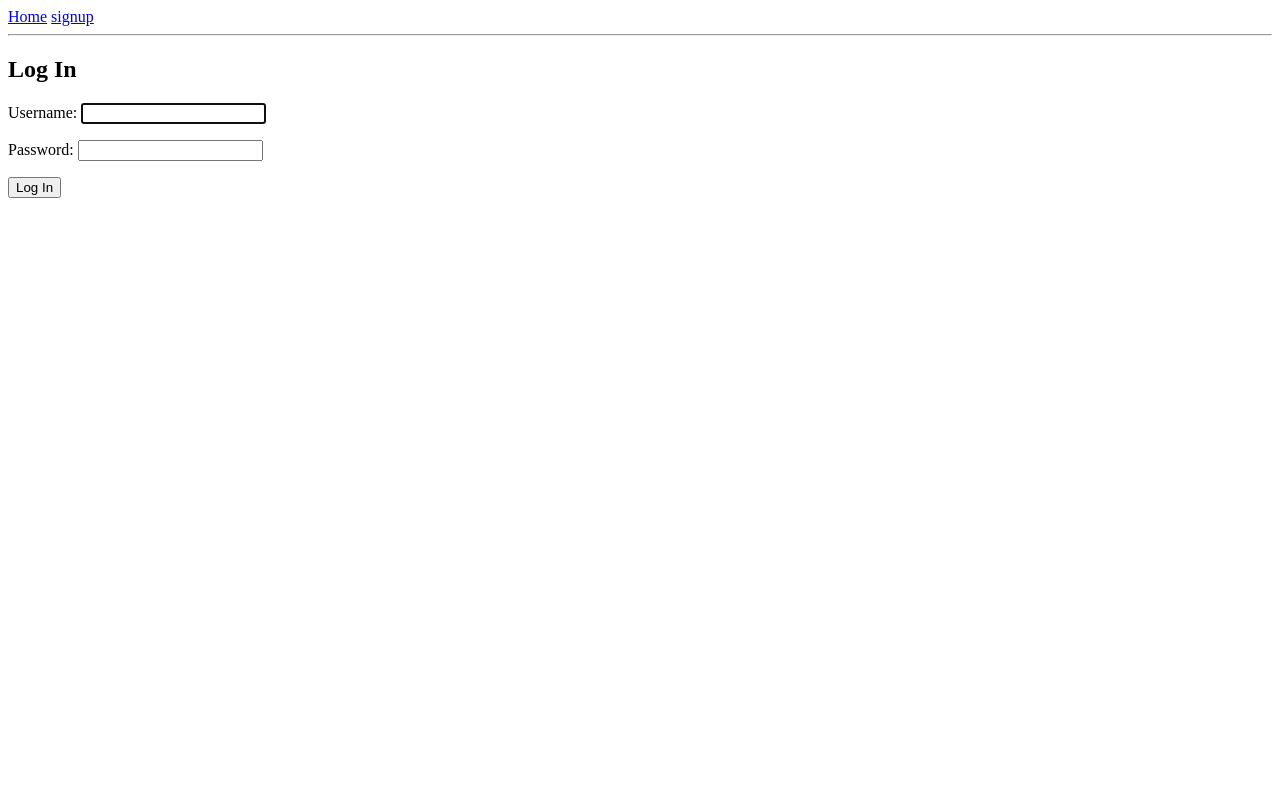
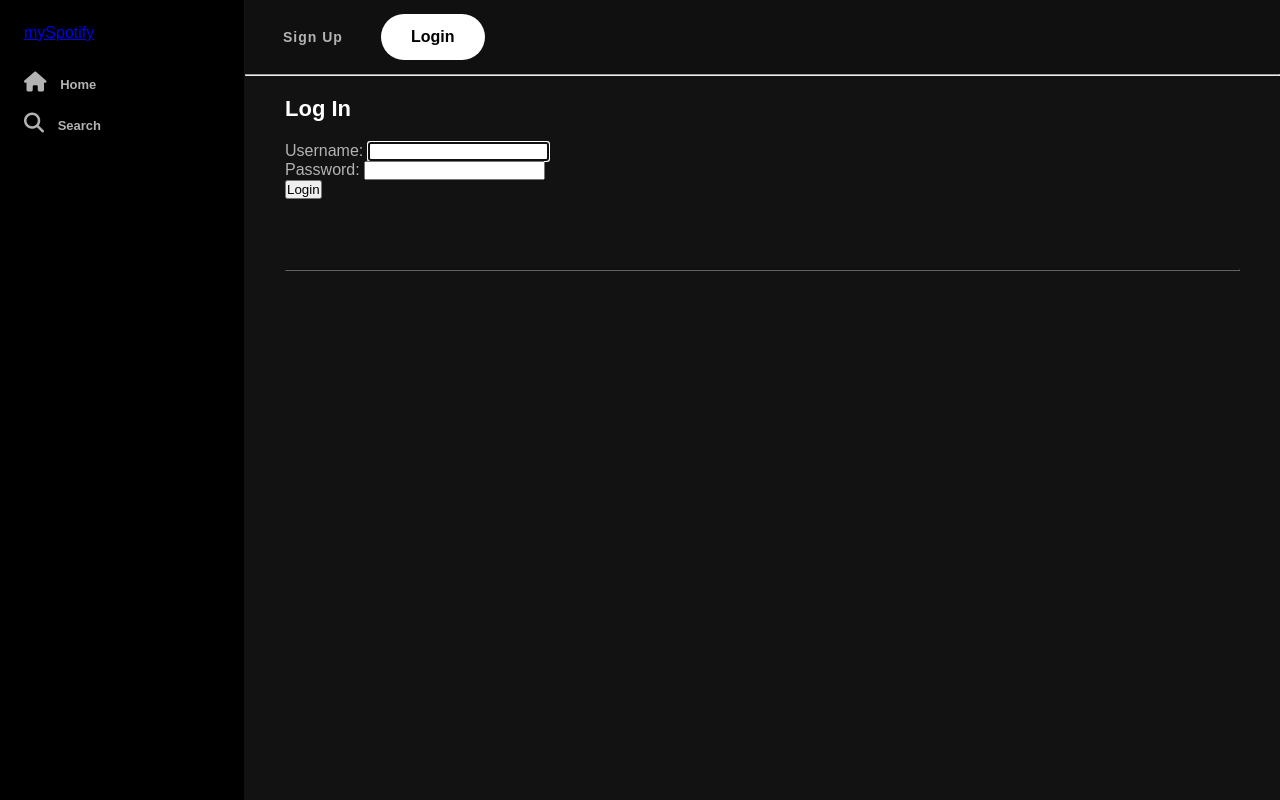
Before and after one commit to kevincornish/mySpotify, a Django app: a page that uses templates/base.html in a window 1280 px wide. Run offline with Django 4.2, Linux system fonts and the light colour scheme; some libraries are stand-ins or nearby versions.

Commit message:
basic css

```diff
--- /dev/null
+++ b/static/css/style.css
@@ -0,0 +1,138 @@
+* {
+  padding: 0;
+  margin: 0;
+}
+body {
+  background-color: #121212;
+  font-family: "Montserrat", sans-serif;
+}
+
+.sidebar {
+  position: fixed;
+  left: 0;
+  top: 0;
+  bottom: 0;
+  width: 196px;
+  background-color: #000000;
+  padding: 24px;
+}
+.sidebar .navigation ul {
+  list-style: none;
+  margin-top: 20px;
+}
+.sidebar .navigation ul li {
+  padding: 10px 0px;
+}
+.sidebar .navigation ul li a {
+  color: #b3b3b3;
+  text-decoration: none;
+  font-weight: bold;
+  font-size: 13px;
+}
+.sidebar .navigation ul li a:hover,
+.sidebar .navigation ul li a:active,
+.sidebar .navigation ul li a:focus {
+  color: #ffffff;
+}
+.sidebar .navigation ul li a:hover .fa,
+.sidebar .navigation ul li a:active .fa,
+.sidebar .navigation ul li a:focus .fa {
+  color: #b3b3b3;
+}
+.sidebar .navigation ul li .fa {
+  font-size: 20px;
+  margin-right: 10px;
+}
+.sidebar .navigation ul li a:hover .fa:hover,
+.sidebar .navigation ul li a:hover .fa:active,
+.sidebar .navigation ul li a:hover .fa:focus {
+  color: #ffffff;
+}
+
+.main-container {
+  margin-left: 245px;
+  margin-bottom: 100px;
+}
+
+.topbar {
+  display: flex;
+  justify-content: space-between;
+  background-color: #101010;
+  padding: 14px 30px;
+}
+.topbar .prev-next-buttons button {
+  color: #7a7a7a;
+  cursor: not-allowed;
+  width: 34px;
+  height: 34px;
+  border-radius: 100%;
+  font-size: 18px;
+  border: 0px;
+  background-color: #090909;
+  margin-right: 10px;
+}
+.topbar .navbar {
+  display: flex;
+  align-items: center;
+}
+.topbar .navbar ul {
+  list-style: none;
+}
+.topbar .navbar ul li {
+  display: inline-block;
+  margin: 0px 8px;
+  width: 70px;
+}
+.topbar .navbar ul li a {
+  color: #b3b3b3;
+  text-decoration: none;
+  font-weight: bold;
+  font-size: 14px;
+  letter-spacing: 1px;
+}
+.topbar .navbar ul li a:hover,
+.topbar .navbar ul li a:active,
+.topbar .navbar ul li a:focus {
+  color: #ffffff;
+  font-size: 15px;
+}
+.topbar .navbar ul li.divider {
+  color: #ffffff;
+  font-size: 26px;
+  margin: 0px 20px;
+  width: auto;
+}
+.topbar .navbar button {
+  background-color: #ffffff;
+  color: #000000;
+  font-size: 16px;
+  font-weight: bold;
+  padding: 14px 30px;
+  border: 0px;
+  border-radius: 40px;
+  cursor: pointer;
+  margin-left: 20px;
+}
+.topbar .navbar button:hover,
+.topbar .navbar button:active,
+.topbar .navbar button:focus {
+  background-color: #f2f2f2;
+}
+.main-content {
+  padding: 20px 40px;
+}
+.main-content h2 {
+  color: #ffffff;
+  font-size: 22px;
+  margin-bottom: 20px;
+}
+.main-content hr {
+  margin: 70px 0px 0px;
+  border-color: #636363;
+}
+.main-content p {
+  color: #b3b3b3;
+}
+.main-content li {
+  color: #b3b3b3;
+}
--- a/templates/accounts/profile.html
+++ b/templates/accounts/profile.html
@@ -1,4 +1,4 @@
 {% extends 'base.html' %} {% block content %}
-profile
+<h2>Profile</h2>
 
 {% endblock %}
--- a/templates/base.html
+++ b/templates/base.html
@@ -1,3 +1,4 @@
+{% load static %}
 <!DOCTYPE html>
 <html>
   <head>
@@ -6,25 +7,78 @@
       name="viewport"
       content="width=device-width, initial-scale=1, shrink-to-fit=no"
     />
+    <link rel="stylesheet" href="{% static 'css/style.css' %}" />
     <title>{% block title %}mySpotify{% endblock %}</title>
   </head>
   <body>
-    <nav>
-      <a href="{% url 'home' %}">Home</a>
+    <div class="sidebar">
+      <div class="logo">
+        <a href="#"> mySpotify </a>
+      </div>
+
+      <div class="navigation">
+        <ul>
+          <li>
+            <a href="{% url 'home' %}">
+              <span class="fa fa-home"></span>
+              <span>Home</span>
+            </a>
+          </li>
+
+          <li>
+            <a href="#">
+              <span class="fa fa-search"></span>
+              <span>Search</span>
+            </a>
+          </li>
+        </ul>
+      </div>
+      {% if user.is_authenticated %}
+      <div class="navigation">
+        <ul>
+          <li>
+            <a href="{% url 'profile' %}">
+              <span class="fa fas fa-user"></span>
+              <span>{{ user.username }}</span>
+            </a>
+          </li>
+        </ul>
+      </div>
+      {% endif %}
+    </div>
+    <div class="main-container">
+      <div class="topbar">
+        <div class="navbar">
+          <ul>
             {% if not user.is_authenticated %}
-      <a href="{% url 'signup' %}">signup</a>
+            <li>
+              <a href="{% url 'signup' %}">Sign Up</a>
+            </li>
             {% else %} {% if user.is_staff %}
-      <a href="{% url 'admin:index' %}">Admin</a>
+            <li><a href="{% url 'admin:index' %}">Admin</a></li>
+            {% endif %} {% if spotify_authenticated == True %}
+            <li><a href="{% url 'get-auth-url' %}">Linked (relog)</a></li>
+            {% else %}
+            <li><a href="{% url 'get-auth-url' %}">Link to spotify</a></li>
             {% endif %}
-    </nav>
-    {{ user.username }} {% if spotify_authenticated == True %} Linked to spotify
-    <a href="{% url 'get-auth-url' %}">(relog)</a>
-    {% else %} not linked
-    <a href="{% url 'get-auth-url' %}">link to spotify</a>
             {% endif %}
-    <a href="{% url 'logout' %}">logout</a>
+          </ul>
+          {% if not user.is_authenticated %}
+          <a href="{% url 'login' %}"><button type="button">Login</button></a>
+          {% else %}
+          <a href="{% url 'logout' %}"><button type="button">Logout</button></a>
           {% endif %}
+        </div>
+      </div>
       <hr class="dropdown-divider" />
+      <div class="main-content">
         {% block content %}{% endblock %}
+        <hr />
+      </div>
+    </div>
+    <script
+      src="https://kit.fontawesome.com/23cecef777.js"
+      crossorigin="anonymous"
+    ></script>
   </body>
 </html>
--- a/templates/home.html
+++ b/templates/home.html
@@ -1,4 +1,4 @@
 {% extends 'base.html' %} {% block content %}
-home
+<h2>Home</h2>
 
 {% endblock %}
--- a/templates/registration/login.html
+++ b/templates/registration/login.html
@@ -10,7 +10,7 @@
 <form method="post">
   {% csrf_token %}
   {{ form.as_p }}
-  <button type="submit">Log In</button>
+  <button type="submit">Login</button>
 </form>
 {% endif %}
 {% endblock %}
```
Lines whose indentation alone changed are shown as unchanged.
